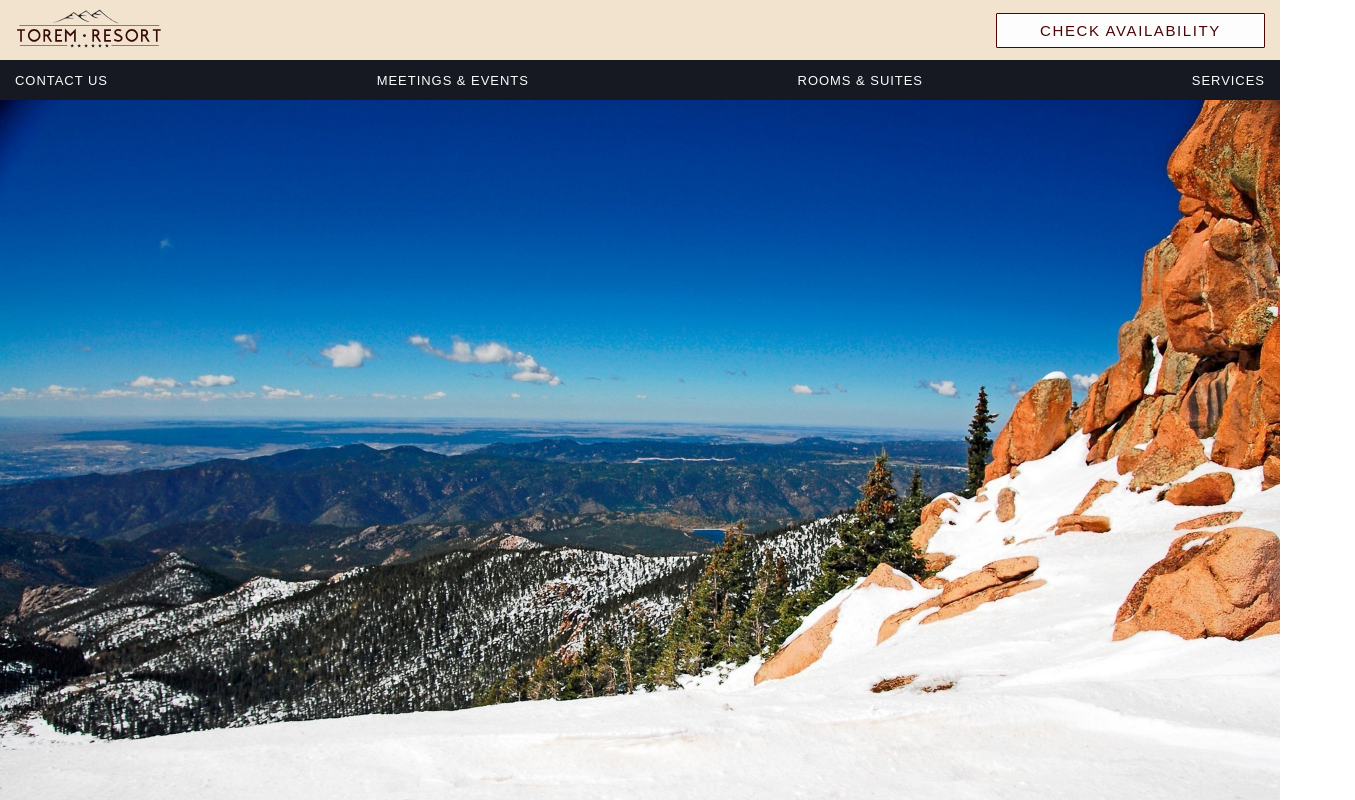
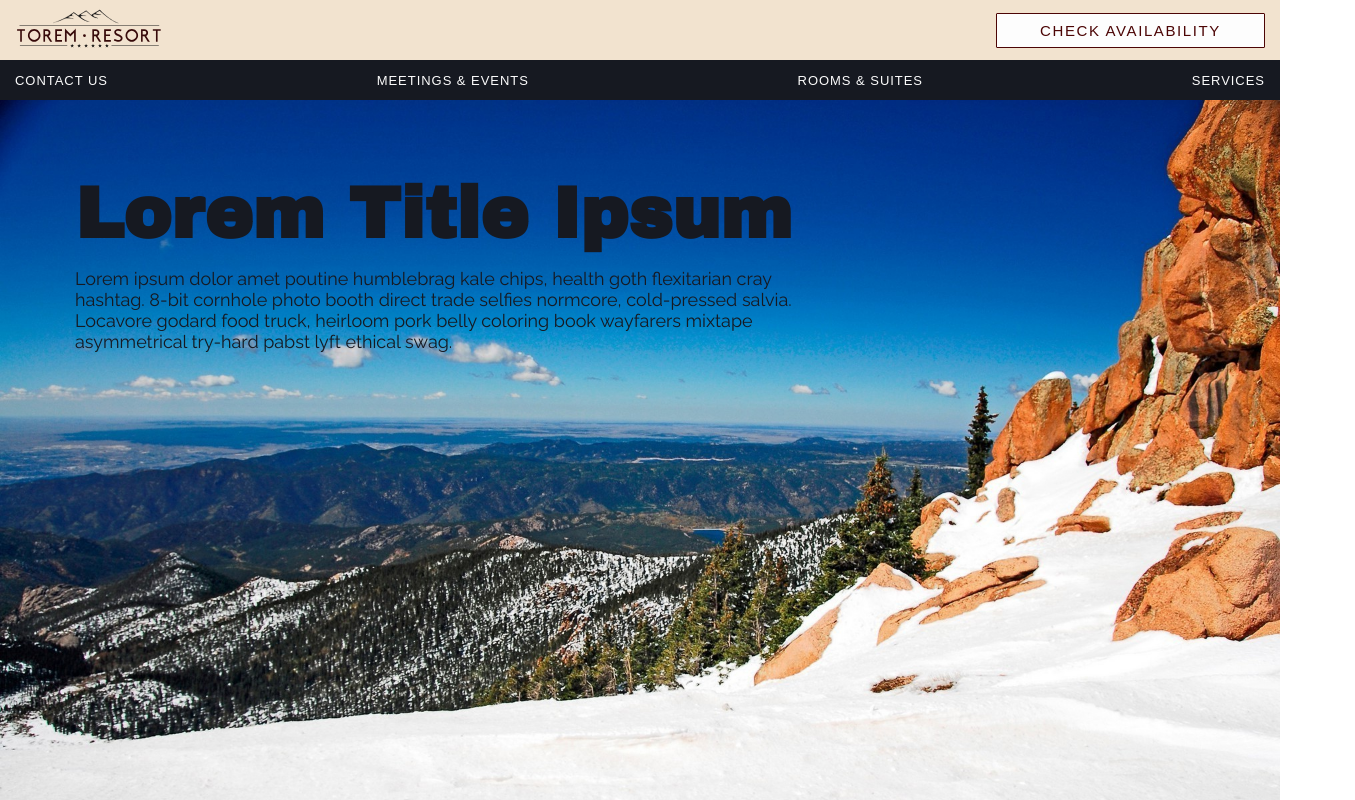
Before and after one commit to Gabewest1/hotel, a React (Create React App) app: page / in a window 1280 px wide. Shown: the top 800 px of the page, 1355 px wide, since content can reach past the window. Built offline with nearby package versions, Linux system fonts and the light colour scheme; a web font is replaced by a local one.

Commit message:
Added a hero title and descripton with two new fonts.

```diff
--- a/public/index.html
+++ b/public/index.html
@@ -4,6 +4,7 @@
     <meta charset="utf-8">
     <meta name="viewport" content="width=device-width, initial-scale=1, shrink-to-fit=no">
     <meta name="theme-color" content="#000000">
+    <link href="https://fonts.googleapis.com/css?family=Archivo+Black|Raleway" rel="stylesheet">
 
     <!--
       manifest.json provides metadata used when your web app is added to the
--- a/src/components/Header/index.js
+++ b/src/components/Header/index.js
@@ -5,13 +5,37 @@ class Header extends React.Component {
     render() {
         return (
             <HeaderView>
-
+                <Title>
+                    Lorem Title Ipsum
+                </Title>
+                <Description>
+                    Lorem ipsum dolor amet poutine humblebrag kale chips, health goth flexitarian cray hashtag. 8-bit cornhole photo booth direct trade selfies normcore, cold-pressed salvia. Locavore godard food truck, heirloom pork belly coloring book wayfarers mixtape asymmetrical try-hard pabst lyft ethical swag.
+                </Description>
             </HeaderView>
         )
     }
 }
 
+const SPACING = `
+    position: relative;
+    top: 75px;
+    left: 75px;
+    margin: 0;
+`
+const Title = styled.h1`
+    ${ SPACING };
+    font-size: 72px;
+    font-family: 'Archivo Black', sans-serif;
+    margin-bottom: 15px;
+`
+const Description = styled.p`
+    ${ SPACING };
+    max-width: 768px;
+    font-family: 'Raleway', sans-serif;
+    font-size: 18px;
+`
 const HeaderView = styled.div`
+    color: #161921;
     height: 100vh;
     background: url(/assets/images/home_hero.jpg) no-repeat;
     background-size: cover;
```
